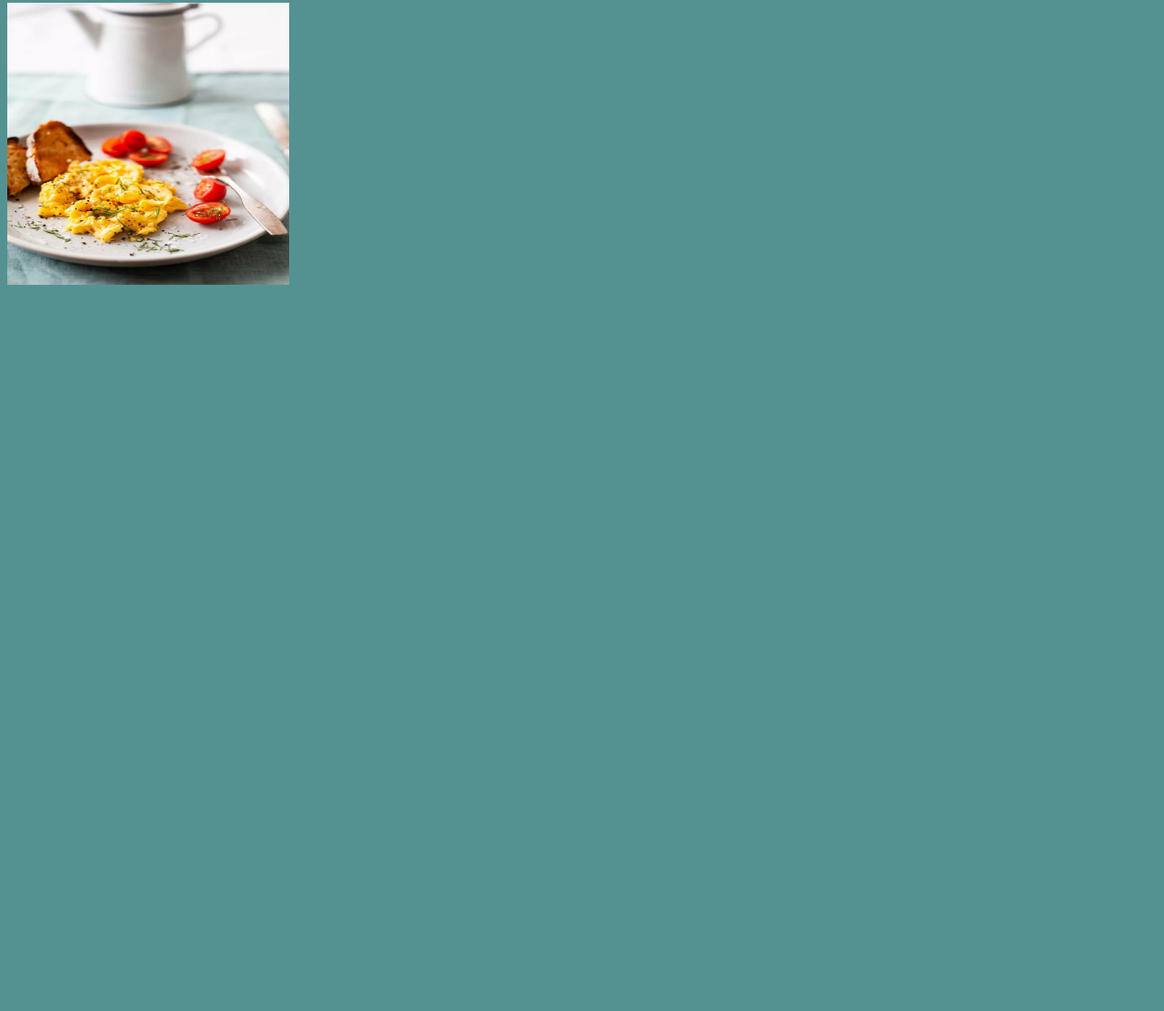
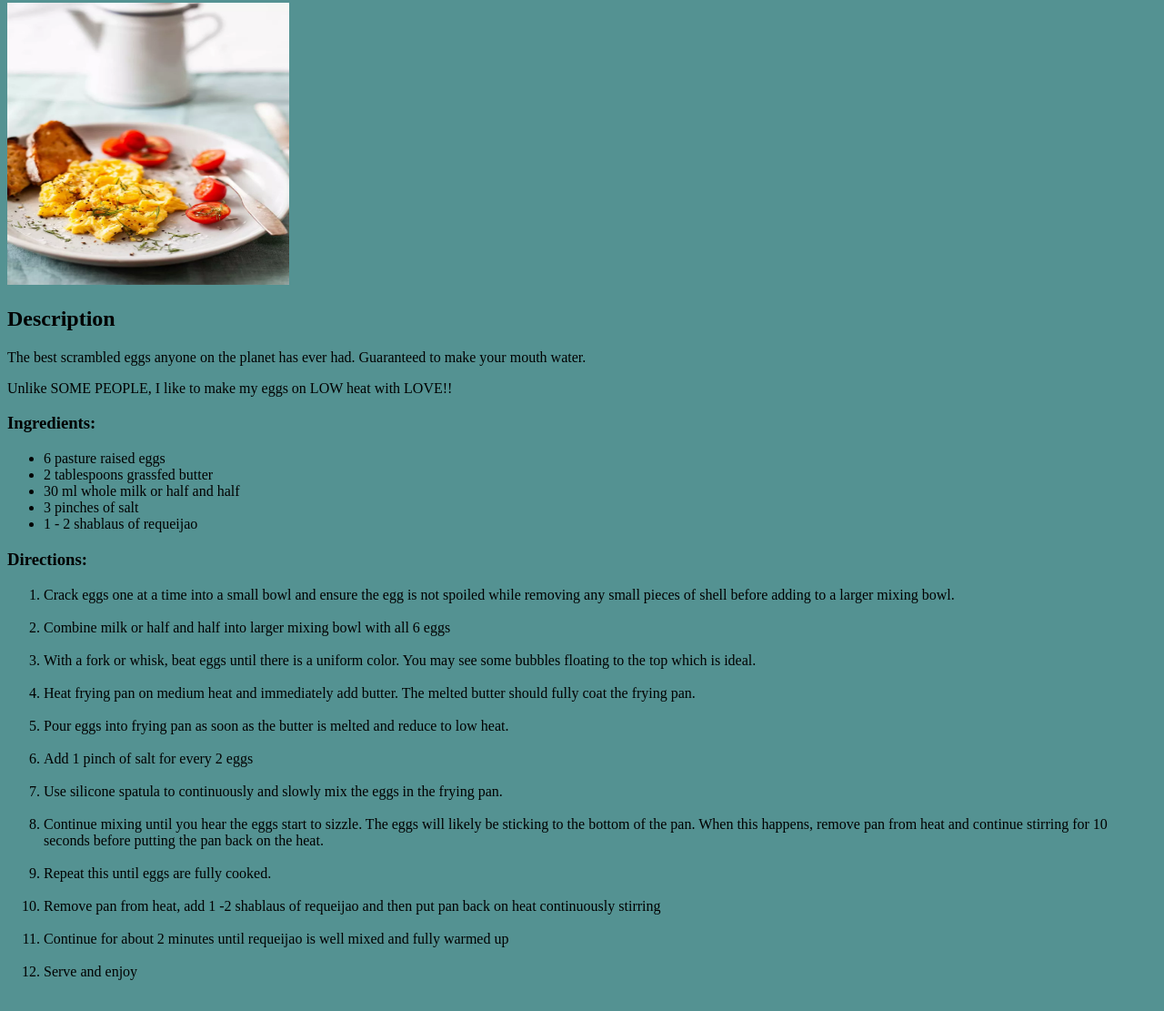
Before and after one commit to zecorr/recipes, a plain HTML site: page recipes/scrambled-eggs.html in a window 1280 px wide. Shown: the part 113-1224 px from the top of the page at 91% size. Before the commit the page ends 800 px from the top, so only its background shows below. Drawn offline with Linux system fonts and the light colour scheme.

Commit message:
Finish scrambled eggs recipe

```diff
--- a/recipes/scrambled-eggs.html
+++ b/recipes/scrambled-eggs.html
@@ -9,6 +9,35 @@
     <h1>Scrambled Eggs</h1>
     <a href="../index.html">Home</a><br><br>
     <img src="./images/eggs.jpg" alt="scrambled eggs" width="310" height="310">
+    <h2>Description</h2>
+
+    The best scrambled eggs anyone on the planet has ever had. Guaranteed to make your mouth water.
+    <p>Unlike SOME PEOPLE, I like to make my eggs on LOW heat with LOVE!!</p>
+
+    <p><h3>Ingredients: </h3></p>
+    <ul>
+        <li>6 pasture raised eggs</li>
+        <li>2 tablespoons grassfed butter</li>
+        <li>30 ml whole milk or half and half</li>
+        <li>3 pinches of salt</li>
+        <li>1 - 2 shablaus of requeijao</li>
+    </ul>
+    <h3>Directions:</h3>
+    <ol>
+        <li>Crack eggs one at a time into a small bowl and ensure the egg is not spoiled while removing any small pieces of shell before adding to a larger mixing bowl.</li><br>
+        <li>Combine milk or half and half into larger mixing bowl with all 6 eggs</li><br>
+        <li>With a fork or whisk, beat eggs until there is a uniform color. You may see some bubbles floating to the top which is ideal.</li><br>
+        <li>Heat frying pan on medium heat and immediately add butter. The melted butter should fully coat the frying pan.</li><br>
+        <li>Pour eggs into frying pan as soon as the butter is melted and reduce to low heat. </li><br>
+        <li>Add 1 pinch of salt for every 2 eggs</li><br>
+        <li>Use silicone spatula to continuously and slowly mix the eggs in the frying pan.</li><br>
+        <li>Continue mixing until you hear the eggs start to sizzle. The eggs will likely be sticking to the bottom of the pan. When this happens, remove pan from heat and continue stirring for 10 seconds before putting the pan back on the heat.</li><br>
+        <li>Repeat this until eggs are fully cooked.</li><br>
+        <li>Remove pan from heat, add 1 -2 shablaus of requeijao and then put pan back on heat continuously stirring</li><br>
+        <li>Continue for about 2 minutes until requeijao is well mixed and fully warmed up</li><br>
+        <li>Serve and enjoy</li><br>
+
+    </ol>
 
 </body>
 </html>
```
Also changed, not shown: recipes/burgers.html (+8 -4 lines), recipes/steak.html (+2 -2 lines).
